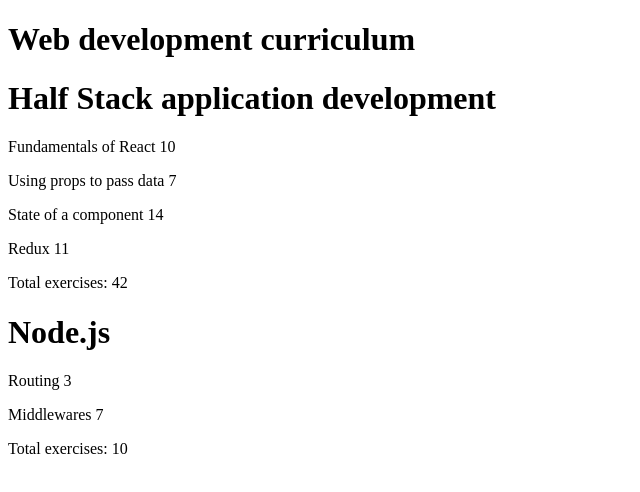
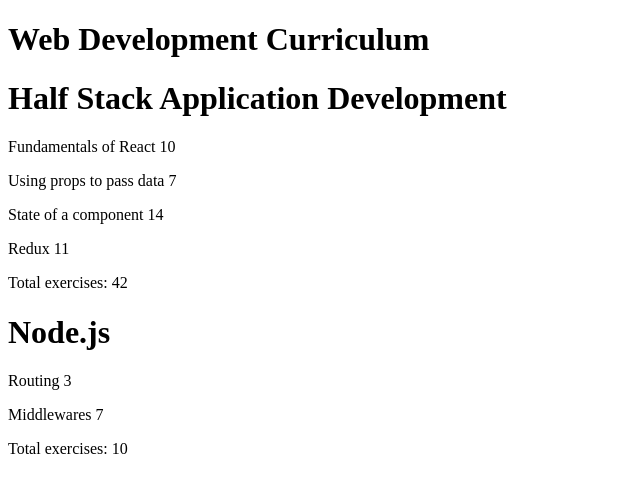
Before and after one commit to sharmila657/fullstackopen-exercises, a React (Vite) app in the folder part2/course-info/: page / in a window 1280 px wide. Shown: the top 492 px of the page, without its empty margins (0-640 px from the left). Built offline with nearby package versions, Linux system fonts and the light colour scheme.

Commit message:
little change part2 course info

```diff
--- a/part2/course-info/src/App.jsx
+++ b/part2/course-info/src/App.jsx
@@ -3,7 +3,7 @@
 const App = () => {
   const course = [
     {
-      name: 'Half Stack application development',
+      name: 'Half Stack Application Development',
       id: 1,
       parts: [
         {
@@ -48,7 +48,7 @@
 
   return (
     <div>
-      <h1> Web development curriculum</h1>
+      <h1> Web Development Curriculum</h1>
       {course.map(course => (
         <Course key={course.id} course={course} />
 
```
